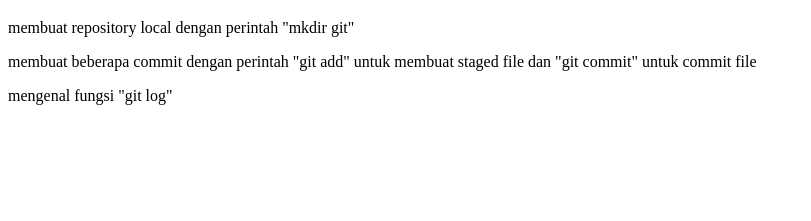
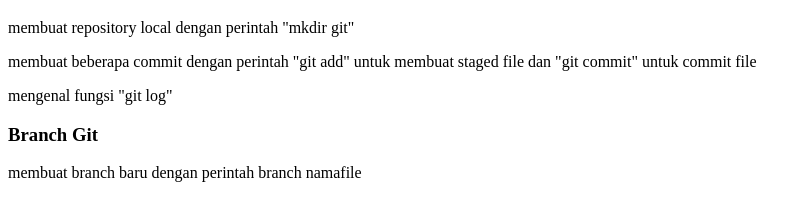
Before and after one commit to SayYass/RangkumGit, a plain HTML site: page index.html in a window 1280 px wide. Shown: the part 61-282 px from the top of the page, without its empty margins (0-811 px from the left). Drawn offline with Linux system fonts and the light colour scheme.

Commit message:
add head & paragraf : membuat branch baru

```diff
--- a/index.html
+++ b/index.html
@@ -13,5 +13,7 @@
 <p>membuat beberapa commit dengan perintah "git add" untuk membuat staged file dan "git commit" untuk commit file</p>
 <p>mengenal fungsi "git log"</p>
 
+<h3>Branch Git</h3>
+<p>membuat branch baru dengan perintah branch namafile</p>
 </body>
 </html>
```
